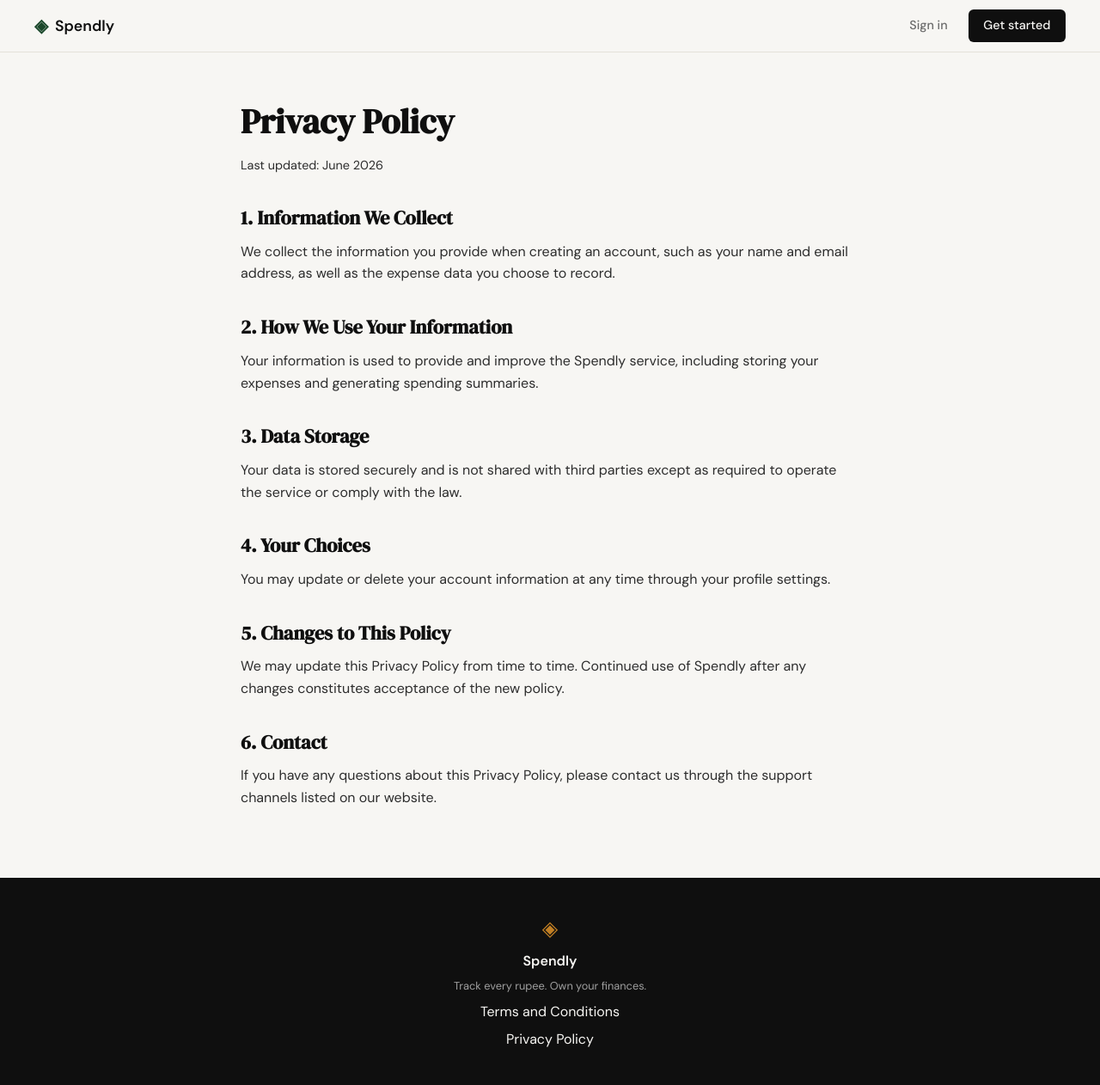
After one commit to shalinikushwaha2210/Spendly, a Flask app: page /privacy in a window 1280 px wide. The commit adds this page. Shown: the whole page at 86% size. Run offline with Flask 3, Linux system fonts and the light colour scheme.

Commit message:
Add Terms and Conditions and Privacy Policy pages
Co-Authored-By: Claude Sonnet 4.6 <noreply@anthropic.com>

```diff
--- a/app.py
+++ b/app.py
@@ -20,6 +20,16 @@ def register():
 @app.route("/login")
 def login():
     return render_template("login.html")
+
+
+@app.route("/terms")
+def terms():
+    return render_template("terms.html")
+
+
+@app.route("/privacy")
+def privacy():
+    return render_template("privacy.html")
 
 
 # ------------------------------------------------------------------ #
--- a/static/css/style.css
+++ b/static/css/style.css
@@ -508,6 +508,42 @@ a { color: inherit; text-decoration: none; }
 }
 
 /* ------------------------------------------------------------------ */
+/* Legal pages                                                         */
+/* ------------------------------------------------------------------ */
+
+.legal-section {
+    padding: 3rem 2rem 5rem;
+}
+
+.legal-container {
+    max-width: 720px;
+    margin: 0 auto;
+}
+
+.legal-title {
+    font-family: var(--font-display);
+    font-size: 2.5rem;
+    margin-bottom: 0.5rem;
+}
+
+.legal-updated {
+    color: var(--ink-faint);
+    font-size: 0.9rem;
+    margin-bottom: 2rem;
+}
+
+.legal-container h2 {
+    font-family: var(--font-display);
+    font-size: 1.4rem;
+    margin-top: 2rem;
+    margin-bottom: 0.5rem;
+}
+
+.legal-container p {
+    color: var(--ink-soft);
+}
+
+/* ------------------------------------------------------------------ */
 /* Responsive                                                          */
 /* ------------------------------------------------------------------ */
 
--- a/templates/base.html
+++ b/templates/base.html
@@ -34,8 +34,8 @@
             <span class="brand-icon">◈</span>
             <span class="footer-name">Spendly</span>
             <p class="footer-copy">Track every rupee. Own your finances.</p>
-            <a href="#">Terms and Conditions</a>
-            <a href="#">Privacy Policy</a>
+            <a href="{{ url_for('terms') }}">Terms and Conditions</a>
+            <a href="{{ url_for('privacy') }}">Privacy Policy</a>
         </div>
     </footer>
 
--- /dev/null
+++ b/templates/privacy.html
@@ -0,0 +1,32 @@
+{% extends "base.html" %}
+
+{% block title %}Privacy Policy — Spendly{% endblock %}
+
+{% block content %}
+
+<section class="legal-section">
+    <div class="legal-container">
+        <h1 class="legal-title">Privacy Policy</h1>
+        <p class="legal-updated">Last updated: June 2026</p>
+
+        <h2>1. Information We Collect</h2>
+        <p>We collect the information you provide when creating an account, such as your name and email address, as well as the expense data you choose to record.</p>
+
+        <h2>2. How We Use Your Information</h2>
+        <p>Your information is used to provide and improve the Spendly service, including storing your expenses and generating spending summaries.</p>
+
+        <h2>3. Data Storage</h2>
+        <p>Your data is stored securely and is not shared with third parties except as required to operate the service or comply with the law.</p>
+
+        <h2>4. Your Choices</h2>
+        <p>You may update or delete your account information at any time through your profile settings.</p>
+
+        <h2>5. Changes to This Policy</h2>
+        <p>We may update this Privacy Policy from time to time. Continued use of Spendly after any changes constitutes acceptance of the new policy.</p>
+
+        <h2>6. Contact</h2>
+        <p>If you have any questions about this Privacy Policy, please contact us through the support channels listed on our website.</p>
+    </div>
+</section>
+
+{% endblock %}
```
Also changed, not shown: templates/terms.html (added, +29 -0 lines).
